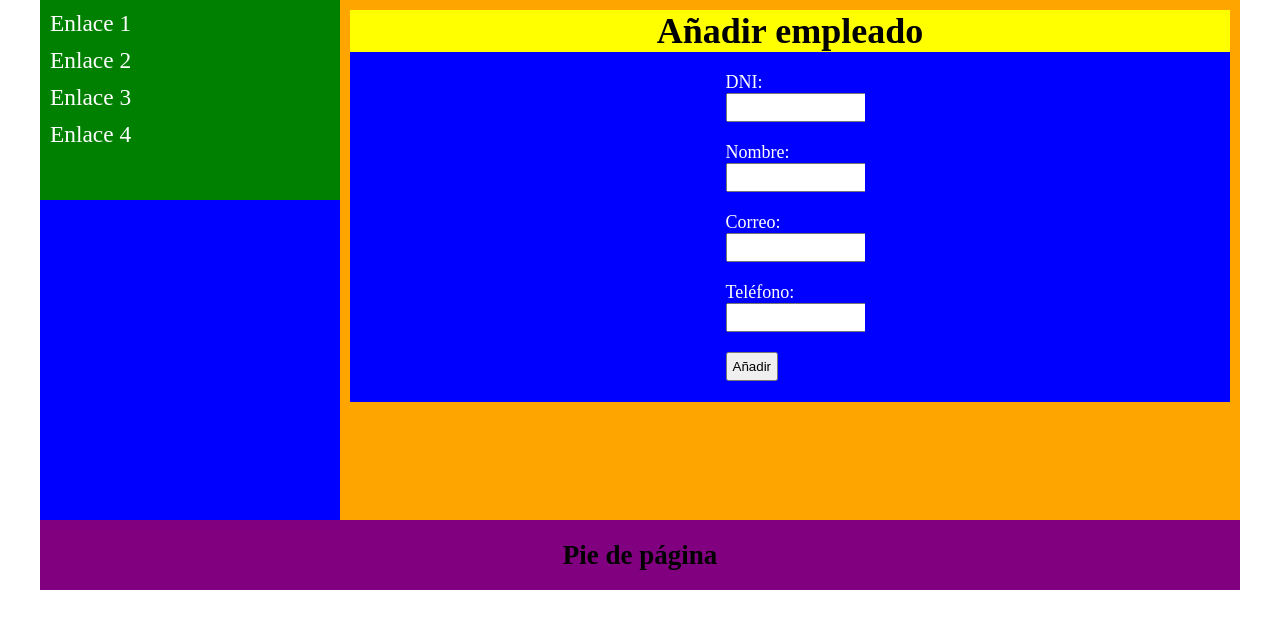
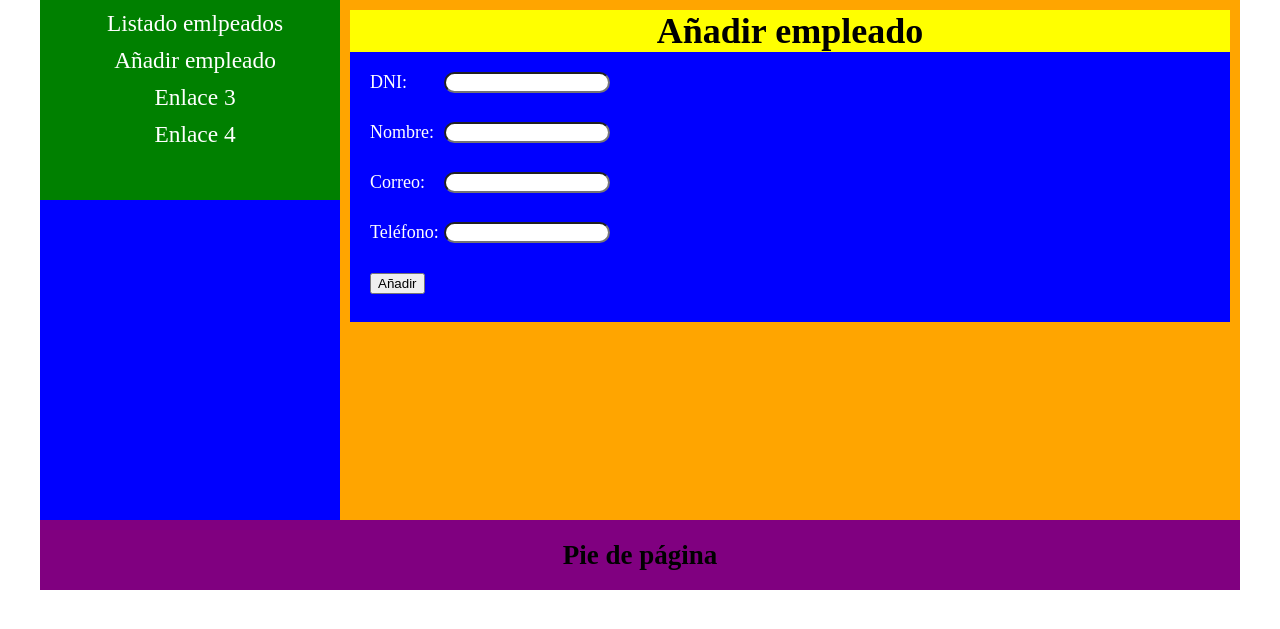
Before and after one commit to Juanjocr96/crub_empleados, a PHP site: page /insert.php in a window 1280 px wide. Shown: the part 140-769 px from the top of the page. Run offline with PHP 8.4, Linux system fonts and the light colour scheme; data that the repository does not hold is empty.

Commit message:
Versión 02/11/2021

```diff
--- a/index.php
+++ b/index.php
@@ -28,7 +28,6 @@
 
             $procesos = new Procesos;
             $procesos->listar();
-
           ?>
         </div>
       </main>
--- a/insert.css
+++ b/insert.css
@@ -26,6 +26,7 @@ aside a{
   padding-top: 10px;
   display: block;
   font-size: 1.3em;
+  text-align: center;
 }
 nav{
   background-color: cyan;
@@ -66,9 +67,11 @@ footer{
 label{
 	color: white;
 }
-input{
-  padding: 5px;
+
+form div input[type=text]{
+  width: 150px;
+  margin-right: 600px;
+  border-radius: 20px;
+  padding-left: 10px;
+  float: right;
 }
-form div{
-	width: 15%;
-}
--- a/insert.php
+++ b/insert.php
@@ -15,8 +15,8 @@
     </nav>
     <div>
       <aside>
-        <a href="">Enlace 1</a>
-        <a href="">Enlace 2</a>
+        <a href="./index.php">Listado emlpeados</a>
+        <a href="./insert.php">Añadir empleado</a>
         <a href="">Enlace 3</a>
         <a href="">Enlace 4</a>
       </aside>
--- a/listado.css
+++ b/listado.css
@@ -69,6 +69,9 @@ tr:nth-child(2n+1) td{
 tr:nth-child(2n) td{
   background-color: #D6FFFE;
 }
+a#enlaceanadir{
+  border-radius: 20px;
+}
 footer{
   background-color: purple;
   height: 50px;
--- a/procesos.php
+++ b/procesos.php
@@ -38,7 +38,9 @@
 		//METODO PARA DAR ALTA EMPLEADOS
 		function alta($dni, $nombre, $correo, $telefono){
 			$consulta = "INSERT INTO `empleados` (`idEmpleado`, `dni`, `nombre`, `correo`, `telefono`) VALUES
-			 (NULL, '".$dni."', '".$nombre."', '".$correo."', '".$telefono."')";
+			 (NULL, '".$dni."', '".$nombre."',NULLIF('".$correo."', ''), '".$telefono."')";
+
+
 			$this->conexion->consultar($consulta);
 		}
 		//METODO PARA MODDIFICAR EMPPLEADOS
```
Also changed, not shown: modificar.php (+10 -3 lines).
